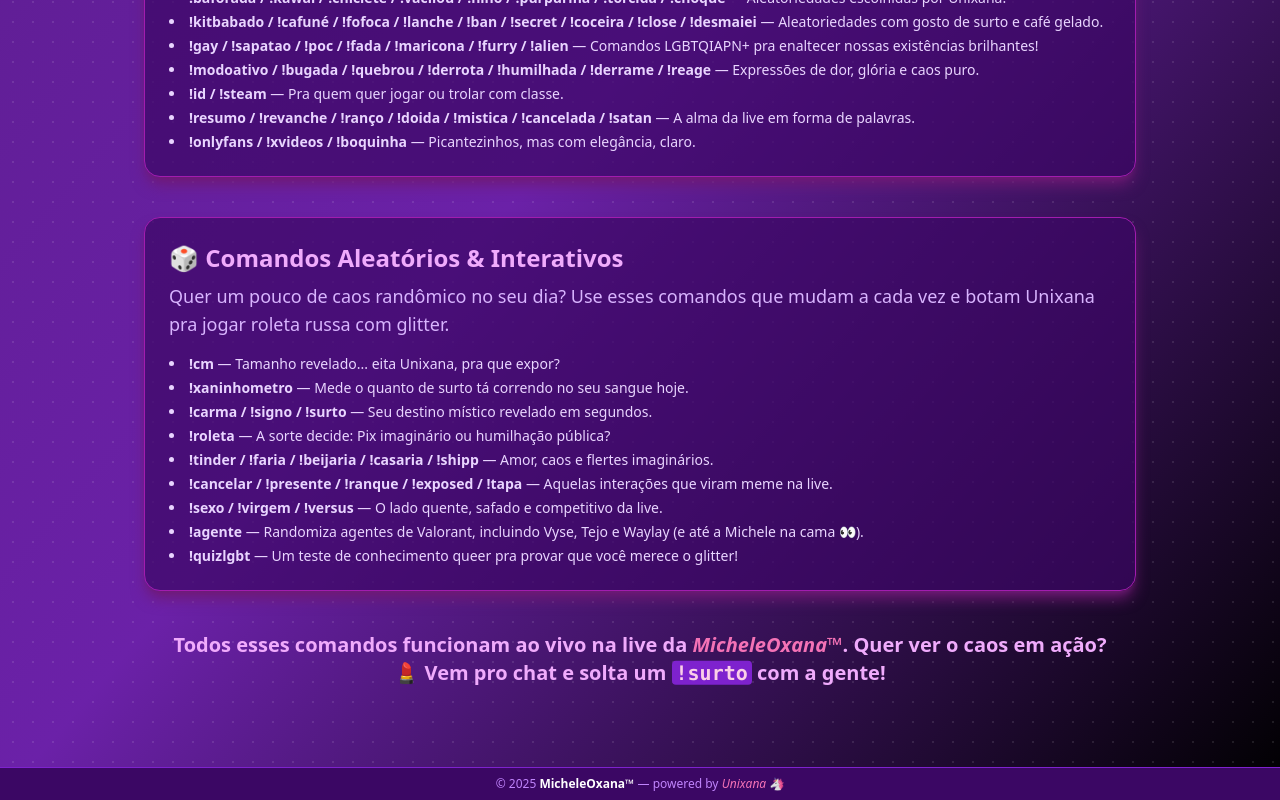
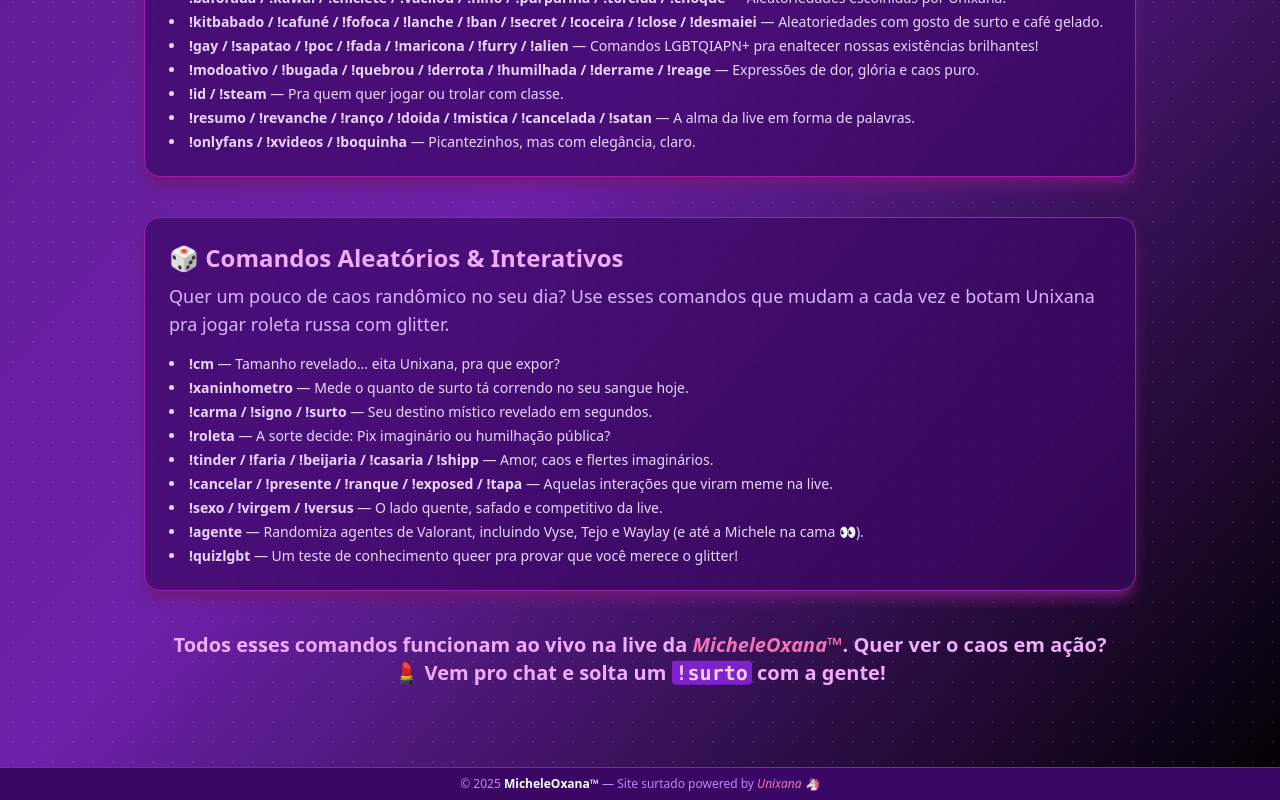
Before and after one commit to MicheleOxana/michele-site, a Next.js app: page /comandos in a window 1280 px wide. Shown: the part 691-1491 px from the top of the page. Built offline with nearby package versions, Linux system fonts and the light colour scheme.

Commit message:
? atualizando paginas

```diff
--- a/pages/agradecimento.tsx
+++ b/pages/agradecimento.tsx
@@ -61,7 +61,7 @@ export default function Agradecimento() {
       </main>
 
       <footer className="z-10 bg-purple-950 text-purple-400 text-xs text-center py-2 border-t border-purple-700">
-        © 2025 <span className="font-semibold text-white">MicheleOxana™</span> — powered by <span className="italic text-pink-400">Unixana 🦄</span>
+        © 2025 <span className="font-semibold text-white">MicheleOxana™</span> — Site surtado powered by <span className="italic text-pink-400">Unixana 🦄</span>
       </footer>
 
       <style jsx>{`
--- a/pages/cantinho-do-viewer.tsx
+++ b/pages/cantinho-do-viewer.tsx
@@ -101,7 +101,7 @@ export default function CantinhoDoViewer() {
 
         <div className="text-purple-200 space-y-6 text-lg">
           <blockquote className="italic border-l-4 border-fuchsia-500 pl-4 text-pink-200">
-            “Vai passar, tu sabes que vai passar. Talvez não amanhã, mas dentro de uma semana, um mês ou dois, quem sabe?...”
+            “Vai passar, tu sabes que vai passar. Talvez não amanhã, mas dentro de uma semana, um mês ou dois, quem sabe? O verão está aí, haverá sol quase todos os dias, e sempre resta essa coisa chamada impulso vital. Pois esse impulso às vezes cruel, porque não permite que nenhuma dor insista por muito tempo, te empurrará quem sabe para o sol, para o mar, para uma nova estrada qualquer e, de repente, no meio de uma frase ou de um movimento te surpreenderás pensando algo assim como estou contente outra vez.”
             <br />
             <span className="block mt-2 font-bold">— Caio Fernando Abreu</span>
           </blockquote>
@@ -173,7 +173,7 @@ export default function CantinhoDoViewer() {
       </main>
 
       <footer className="z-10 bg-purple-950 text-purple-400 text-xs text-center py-2 border-t border-purple-700">
-        © 2025 <span className="font-semibold text-white">MicheleOxana™</span> — powered by <span className="italic text-pink-400">Unixana 🦄</span>
+        © 2025 <span className="font-semibold text-white">MicheleOxana™</span> — Site surtado powered by <span className="italic text-pink-400">Unixana 🦄</span>
       </footer>
 
       <style jsx>{`
--- a/pages/comandos.tsx
+++ b/pages/comandos.tsx
@@ -84,7 +84,7 @@ export default function Comandos() {
       </main>
 
       <footer className="z-10 bg-purple-950 text-purple-400 text-xs text-center py-2 border-t border-purple-700">
-        © 2025 <span className="font-semibold text-white">MicheleOxana™</span> — powered by <span className="italic text-pink-400">Unixana 🦄</span>
+        © 2025 <span className="font-semibold text-white">MicheleOxana™</span> — Site surtado powered by <span className="italic text-pink-400">Unixana 🦄</span>
       </footer>
 
       <style jsx>{`
--- a/pages/conteudos.tsx
+++ b/pages/conteudos.tsx
@@ -68,7 +68,7 @@ useEffect(() => {
       </main>
 
       <footer className="z-10 bg-purple-950 text-purple-400 text-xs text-center py-2 border-t border-purple-700">
-        © 2025 <span className="font-semibold text-white">MicheleOxana™</span> — powered by <span className="italic text-pink-400">Unixana 🦤</span>
+        © 2025 <span className="font-semibold text-white">MicheleOxana™</span> — Site surtado powered by <span className="italic text-pink-400">Unixana 🦄</span>
       </footer>
 
       <style jsx>{`
--- a/pages/grimward.tsx
+++ b/pages/grimward.tsx
@@ -97,7 +97,7 @@ export default function Grimward() {
       </main>
 
       <footer className="z-10 bg-purple-950 text-purple-400 text-xs text-center py-2 border-t border-purple-700">
-        © 2025 <span className="font-semibold text-white">MicheleOxana™</span> — powered by <span className="italic text-pink-400">Unixana 🦄</span>
+        © 2025 <span className="font-semibold text-white">MicheleOxana™</span> — Site surtado powered by <span className="italic text-pink-400">Unixana 🦄</span>
       </footer>
 
       <style jsx>{`
--- a/pages/loja.tsx
+++ b/pages/loja.tsx
@@ -100,7 +100,7 @@ export default function Loja() {
       </main>
 
       <footer className="z-10 bg-purple-950 text-purple-400 text-xs text-center py-2 border-t border-purple-700">
-        © 2025 <span className="font-semibold text-white">MicheleOxana™</span> — powered by <span className="italic text-pink-400">Unixana 🦄</span>
+        © 2025 <span className="font-semibold text-white">MicheleOxana™</span> — Site surtado powered by <span className="italic text-pink-400">Unixana 🦄</span>
       </footer>
     </div>
   );
--- a/pages/primeiros-passos.tsx
+++ b/pages/primeiros-passos.tsx
@@ -63,7 +63,7 @@ export default function PrimeirosPassos() {
       </main>
 
       <footer className="z-10 bg-purple-950 text-purple-400 text-xs text-center py-2 border-t border-purple-700">
-        © 2025 <span className="font-semibold text-white">MicheleOxana™</span> — powered by <span className="italic text-pink-400">Unixana 🦄</span>
+        © 2025 <span className="font-semibold text-white">MicheleOxana™</span> — Site surtado powered by <span className="italic text-pink-400">Unixana 🦄</span>
       </footer>
 
       <style jsx>{`
--- a/pages/sobre.tsx
+++ b/pages/sobre.tsx
@@ -57,7 +57,7 @@ export default function Sobre() {
       </main>
 
       <footer className="z-10 bg-purple-950 text-purple-400 text-xs text-center py-2 border-t border-purple-700">
-        © 2025 <span className="font-semibold text-white">MicheleOxana™</span> — powered by <span className="italic text-pink-400">Unixana 🦄</span>
+        © 2025 <span className="font-semibold text-white">MicheleOxana™</span> — Site surtado powered by <span className="italic text-pink-400">Unixana 🦄</span>
       </footer>
 
       <style jsx>{`
--- a/pages/xaninhas-coins.tsx
+++ b/pages/xaninhas-coins.tsx
@@ -54,7 +54,7 @@ export default function XaninhasCoins() {
 
       <main className="flex-1 flex flex-col justify-center items-center z-10 text-left px-4 py-20 max-w-4xl mx-auto">
         <h1 className="text-4xl font-bold text-fuchsia-400 drop-shadow-[0_0_6px_fuchsia] mb-6 uppercase tracking-wide text-center">
-          🪙 Xaninhas Coins: o surto tem valor!
+          💰 Xaninhas Coins: o surto tem valor!
         </h1>
 
         <div className="text-purple-200 space-y-6 text-lg">
@@ -102,7 +102,7 @@ export default function XaninhasCoins() {
       </main>
 
       <footer className="z-10 bg-purple-950 text-purple-400 text-xs text-center py-2 border-t border-purple-700">
-        © 2025 <span className="font-semibold text-white">MicheleOxana™</span> — powered by <span className="italic text-pink-400">Unixana 🦄</span>
+        © 2025 <span className="font-semibold text-white">MicheleOxana™</span> — Site surtado powered by <span className="italic text-pink-400">Unixana 🦄</span>
       </footer>
 
       <style jsx>{`
```
